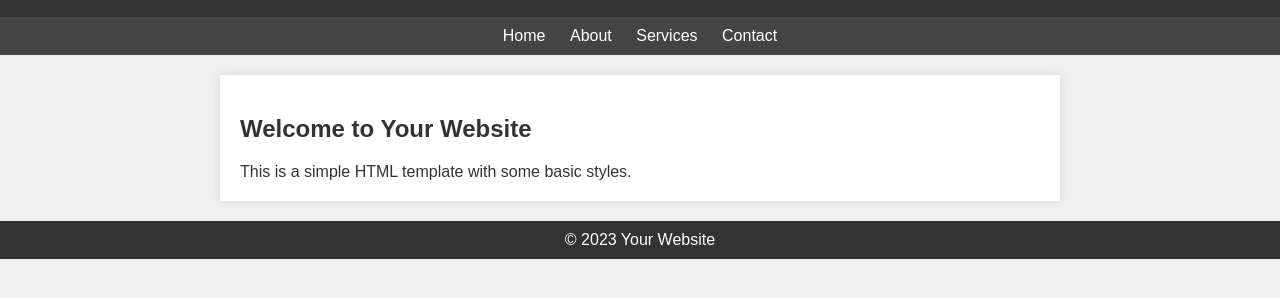
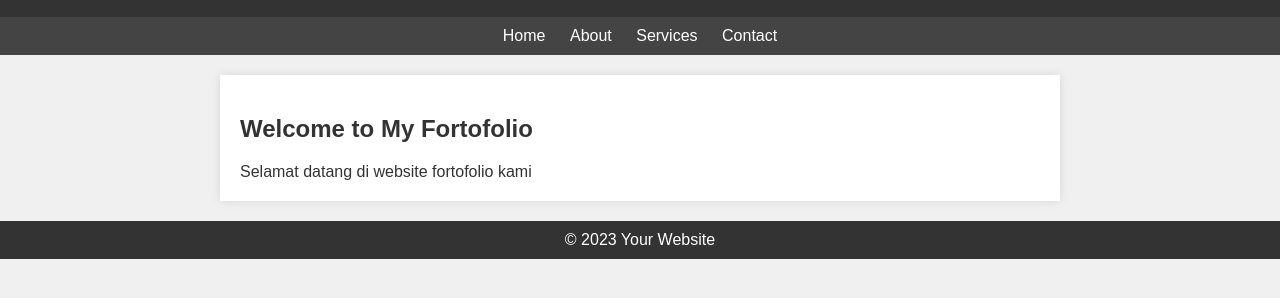
Before and after one commit to nadinesnowman/nadinesnowman.github.io, a plain HTML site: page index.html in a window 1280 px wide. Shown: the part 60-358 px from the top of the page. Drawn offline with Linux system fonts and the light colour scheme.

Commit message:
Update index.html

```diff
--- a/index.html
+++ b/index.html
@@ -3,7 +3,7 @@
 <head>
     <meta charset="UTF-8">
     <meta name="viewport" content="width=device-width, initial-scale=1.0">
-    <title>Your Website</title>
+    <title>My Fortofolio</title>
     <style>
         /* Reset some default styles */
         body, h1, p {
@@ -63,8 +63,8 @@
         <a href="#">Contact</a>
     </nav>
     <div class="container">
-        <h2>Welcome to Your Website</h2>
-        <p>This is a simple HTML template with some basic styles.</p>
+        <h2>Welcome to My Fortofolio</h2>
+        <p>Selamat datang di website fortofolio kami</p>
     </div>
     <footer>
         &copy; 2023 Your Website
```
